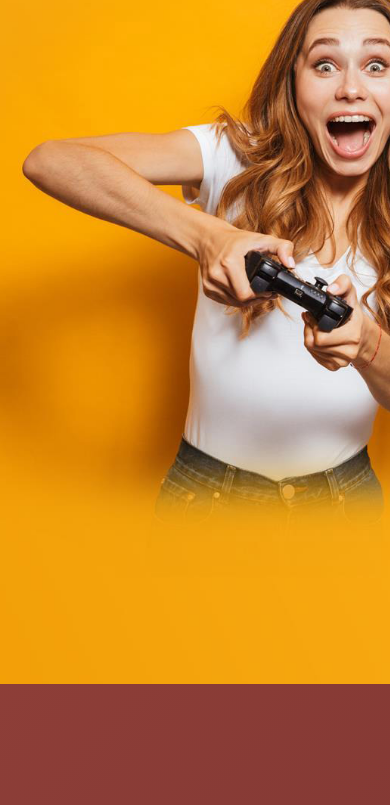
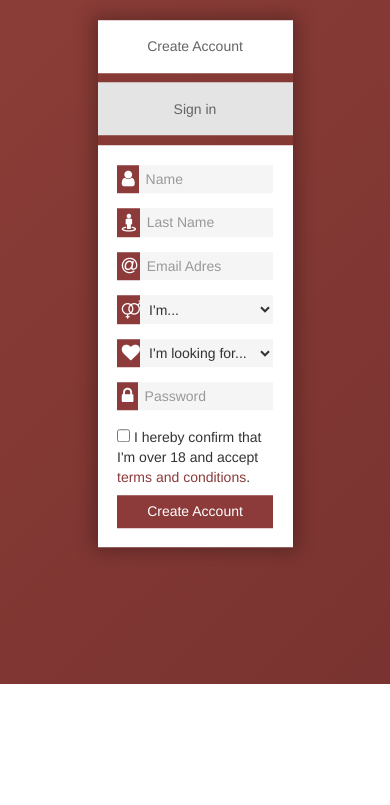
Before and after one commit to Edi8001990/datePlayerTwo, a plain HTML site: page index.html in a window 390 px wide. Shown: the part 160-965 px from the top of the page. After the commit the page ends 844 px from the top, so only its background shows below. Drawn offline with nearby package versions, Linux system fonts and the light colour scheme.

Commit message:
Responsive fixes

```diff
--- a/index.html
+++ b/index.html
@@ -4,6 +4,7 @@
                 <meta name="viewport" content="width=device-width, initial-scale=1.0">
                 <link rel="stylesheet" href="https://maxcdn.bootstrapcdn.com/bootstrap/3.3.7/css/bootstrap.min.css">
                 <link rel="stylesheet" href="styles/style.css" type="text/css">
+                <link rel="stylesheet" href="styles/responsive.css" type="text/css">
                 <link rel="stylesheet" href="https://cdnjs.cloudflare.com/ajax/libs/font-awesome/4.7.0/css/font-awesome.min.css">
                 <script src="https://maxcdn.bootstrapcdn.com/bootstrap/3.3.7/js/bootstrap.min.js"></script>
                 <script src="https://ajax.googleapis.com/ajax/libs/jquery/3.4.1/jquery.min.js"></script>
@@ -15,7 +16,10 @@
 
 <body>
 
-    <div class="wrapper">
+
+
+
+    <div class="wrapper full-screen" >
 
 
 
@@ -108,7 +112,95 @@
 
 
 
+<div class="wrapper mid-screen" >
 
+
+
+
+            <div class="second-column">
+                <div class="logo-block">
+                    <img class="img-responsive" src="img/datePlayByTwo-logo.svg" alt="datePlayByTwo-logo">
+                </div>
+                <div class="login-registration">
+
+                    <div class="forms-container">
+                      <div id="link1">
+
+                          <div class="inline-block">
+
+                              <div class="col-sm-6 register-first-block" id="clicked">
+                                  <span class="column-link"><a class="link" href="#" data-rel="link1">Create Account</a></span>
+                              </div>
+                              <div class="col-sm-6 login-first-block" id="clicked">
+
+                                  <span class="column-link"><a class="link" href="#" data-rel="link2">Sign in</a></span>
+
+                                </div>
+                            </div>
+                        <form class="registration">
+                            <div class="form-group">
+                                            <i class="fa fa-user icon" style="font-size:1.3em"></i>
+                                            <input type="text" class="form-control" id="exampleInputName" placeholder="Name">
+                            </div>
+                            <div class="form-group">
+                                            <i class="fa fa-street-view icon" style="font-size:1.3em"></i>
+                                            <input type="text" class="form-control" id="exampleInputName" placeholder="Last Name">
+                                </div>
+                            <div class="form-group">
+                                            <i class="fa fa-at icon" style="font-size:1.3em"></i>
+                                            <input type="email" class="form-control" id="exampleInputEmail1" aria-describedby="emailHelp" placeholder="Email Adres">
+                             </div>
+
+                             <div class="form-group">
+                                    <i class="fa fa-venus-mars icon" style="font-size:1.3em"></i>
+                                <select class="options-control" id="options-control">
+                                    <option class="default-option">I'm...</option>
+                                    <option class="option-choose">Male</option>
+                                    <option class="option-choose">Female</option>
+                                </select>
+                            </div>
+
+                            <div class="form-group">
+                                    <i class="fa fa-heart icon" style="font-size:1.3em"></i>
+                                <select class="options-control" id="options-control">
+                                    <option class="default-option">I'm looking for...</option>
+                                    <option class="option-choose">Male</option>
+                                    <option class="option-choose">Female</option>
+                                </select>
+                            </div>
+                            <div class="form-group">
+                                            <i class="fa fa-lock icon" style="font-size:1.3em"></i>
+                                            <input type="password" class="form-control" id="exampleInputPassword1" placeholder="Password">
+                            </div>
+                            <div class="form-check">
+                              <input type="checkbox" class="form-check-input" id="exampleCheck1"> <span class="form-check-label">I hereby confirm that I'm over 18 and accept <a href="https://members.dateplayertwo.com//terms.aspx?partnerId=4444&culture=en" target=_blank>terms and conditions</a>.</span>
+
+                            </div>
+                            <button type="submit" class="btn btn-primary">Create Account</button>
+                    </form>
+                  </div>
+
+                  <div id="link2">
+                      <div class="inline-block">
+
+                          <div class="col-sm-6 register-second-block" id="clicked">
+                              <span class="column-link"><a class="link" href="#" data-rel="link1">Create Account</a></span>
+                          </div>
+                          <div class="col-sm-6 login-second-block" id="clicked">
+
+                              <span class="column-link"><a class="link" href="#" data-rel="link2">Sign in</a></span>
+
+                            </div>
+                        </div>
+                    <form class="login-form">
+                      <p>Loginform</p>
+                    </form>
+                  </div>
+                  </div>
+                </div>
+
+            </div>
+    </div>
 
 
 
--- /dev/null
+++ b/styles/responsive.css
@@ -0,0 +1,41 @@
+@media screen and (min-width: 1200px) and  (max-width: 1201px){
+
+
+    .mid-screen{
+        display: none;
+    }
+    .login-registration{
+        margin: 0% 15%;
+    }
+
+}
+
+@media screen and (min-width: 1200px) {
+    .mid-screen{
+        display: none;
+    }
+}
+
+  @media screen and (min-width: 1201px) and (max-width: 1610px) {
+
+
+    .login-registration{
+        margin: 0% 15%;
+    }
+
+
+
+  }
+
+
+
+@media screen and (max-width: 1200px) {
+    .full-screen{
+      display: none;
+    }
+
+
+
+
+
+  }
--- a/styles/style.css
+++ b/styles/style.css
@@ -13,7 +13,7 @@ html, body {
     background-repeat: no-repeat;
     background-image: url('../img/image-background.jpg');
     background-size: cover;
-
+    max-width: 100%;
 }
 
 .second-column{
@@ -44,7 +44,7 @@ html, body {
 
 .logo-block{
     position: relative;
-    top:15%;
+    top:10%;
     margin-bottom: 1%;
 }
 
@@ -59,7 +59,7 @@ html, body {
 .login-registration{
     margin: 0% 25%;
     position: relative;
-    top: 50%;
+    top: 45%;
     -webkit-transform: translateY(-50%);
     -ms-transform: translateY(-50%);
     transform: translateY(-50%);
@@ -100,7 +100,7 @@ label:focus,
 background-color:whitesmoke;
 height: 100%;
 border-radius:0px;
-border-style: 0px solid;
+border-style: none;
 box-shadow: none !important;
 }
 
@@ -204,14 +204,20 @@ box-shadow: none !important;
 
 .form-group select{
     padding: 3.7% 3% 3% 3%;
-    border: none;
+    border:0px;
+   outline:0px;
     background-color: whitesmoke;
     box-shadow: none !important;
     height: 100%;
     width: 100%;
 }
+.option-choose{
+    color:black;
+}
+
 
 .icon{
+    width: 15%;
     font-size:10px;
     padding: 3.5% 3% 3% 3%;
     text-align: center;
```
